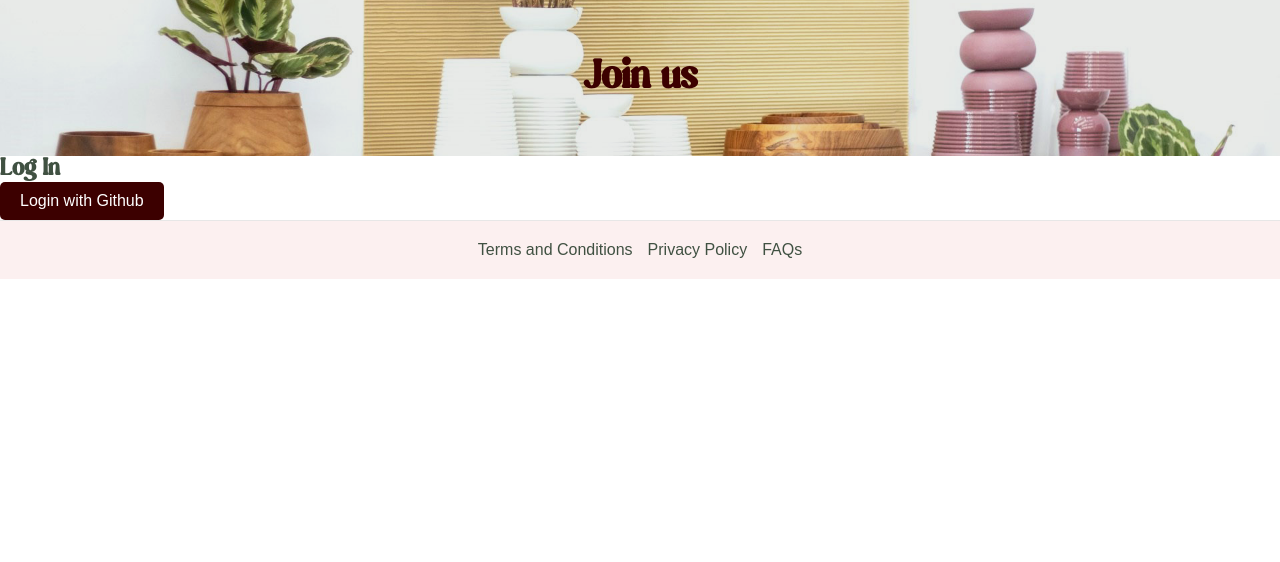
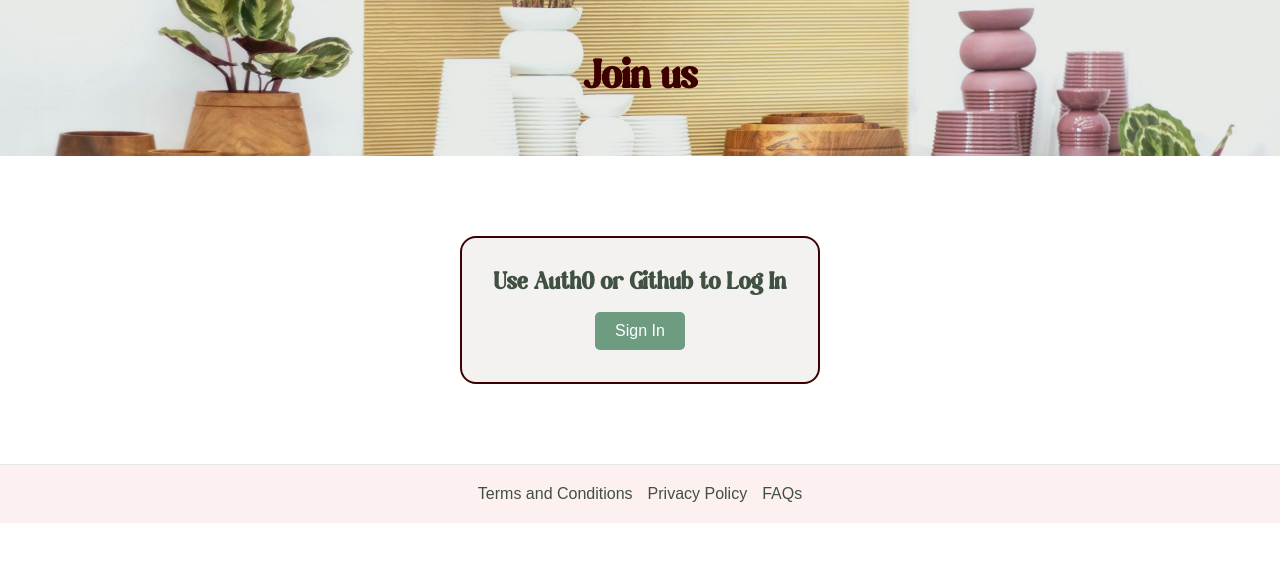
Before and after one commit to saraltr/Handcrafted-Haven, a Next.js app in the folder handcrafted/: page /login in a window 1280 px wide. Shown: the top 562 px of the page. Built offline with nearby package versions, Linux system fonts and the light colour scheme; a web font is replaced by a local one.

Commit message:
added auth0 provider

```diff
--- a/handcrafted/next.config.js
+++ b/handcrafted/next.config.js
@@ -1,5 +1,5 @@
 module.exports = {
   images: {
-    domains: ['avatars.githubusercontent.com'],
+    domains: ['avatars.githubusercontent.com', 'lh3.googleusercontent.com'],
   },
 };
--- /dev/null
+++ b/handcrafted/pages/api/auth/[auth0]/route.ts
@@ -0,0 +1,3 @@
+import { handleAuth } from '@auth0/nextjs-auth0';
+
+export const GET = handleAuth();
--- a/handcrafted/src/app/layout.tsx
+++ b/handcrafted/src/app/layout.tsx
@@ -2,6 +2,7 @@ import type { Metadata } from "next";
 import "./ui/globals.css";
 import { playpen } from '@/app/ui/fonts/fonts';
 import Link from 'next/link';
+import { UserProvider } from '@auth0/nextjs-auth0/client';
 
 export const metadata: Metadata = {
   title: {
@@ -18,6 +19,7 @@ export default function RootLayout({
 }>) {
   return (
     <html lang="en">
+      <UserProvider>
       <body className={`${playpen.className}`}>
         {children}
         <footer>
@@ -28,6 +30,7 @@ export default function RootLayout({
           </div>
         </footer>
       </body>
+      </UserProvider>
     </html>
   );
 }
--- a/handcrafted/src/app/login/page.tsx
+++ b/handcrafted/src/app/login/page.tsx
@@ -4,10 +4,10 @@ import bannerImg from "@/public/images/banner2.jpg"
 import { LoginButton } from "../ui/loginButton";
 
 export const metadata: Metadata = {
-  title: "Register"
+  title: "Login"
 };
 
-export default function RegisterPage() {
+export default function LoginPage() {
   return (
     <main>
         <Banner
@@ -15,8 +15,8 @@ export default function RegisterPage() {
             title="Join us"
         >
         </Banner>
-      <section>
-        <h2>Log In</h2>
+      <section className="loginContainer">
+        <h2>Use Auth0 or Github to Log In</h2>
         <LoginButton></LoginButton>
       </section>
     </main>
--- a/handcrafted/src/app/ui/globals.css
+++ b/handcrafted/src/app/ui/globals.css
@@ -229,3 +229,25 @@ button:hover {
 button:hover .arrowIcon {
   transform: translateX(0.3em);
 }
+
+/* login */
+.loginContainer {
+  display: flex;
+  flex-direction: column;
+  align-items: center;
+  padding: 2rem;
+  border: solid 2px var(--dark-brown);
+  width:fit-content;
+  margin: 5rem auto;
+  border-radius: 1rem;
+  background-color: #3c00000e;
+}
+
+.loginContainer button {
+  background-color: var(--ligther-green);
+  margin-top: 1rem;
+}
+
+.loginContainer button:hover {
+  background-color: var(--main-green);
+}
--- a/handcrafted/src/app/ui/loginButton.tsx
+++ b/handcrafted/src/app/ui/loginButton.tsx
@@ -3,11 +3,16 @@
 import { signIn } from "next-auth/react"
 
 export const LoginButton = () => {
-    return(
-        <button onClick={
-            async () => {
-                await signIn(undefined, { callbackUrl: '/profile' })
-            }
-        }>Login with Github</button>
-    )
-}
+  return (
+    <div className="buttonContainer">
+      <button
+        onClick={async () => {
+          await signIn(undefined, { callbackUrl: '/profile' });
+        }}
+        className="loginButton"
+      >
+        Sign In
+      </button>
+    </div>
+  );
+};
--- a/handcrafted/src/app/ui/user.tsx
+++ b/handcrafted/src/app/ui/user.tsx
@@ -3,8 +3,7 @@ import { getServerSession } from "next-auth";
 import Image from "next/image";
 import { LogoutButton } from "./logoutButton";
 import React from 'react';
-import styles from '@/app/ui/user.module.css'
-
+import styles from '@/app/ui/user.module.css';
 
 export const User = async () => {
     const session = await getServerSession(authConfig)
```
Also changed, not shown: handcrafted/pages/api/auth/[...nextauth].ts (+8 -1 lines), handcrafted/src/app/profile/page.tsx (+8 -3 lines), 1 other file (tests, documents, lock files or other folders).
